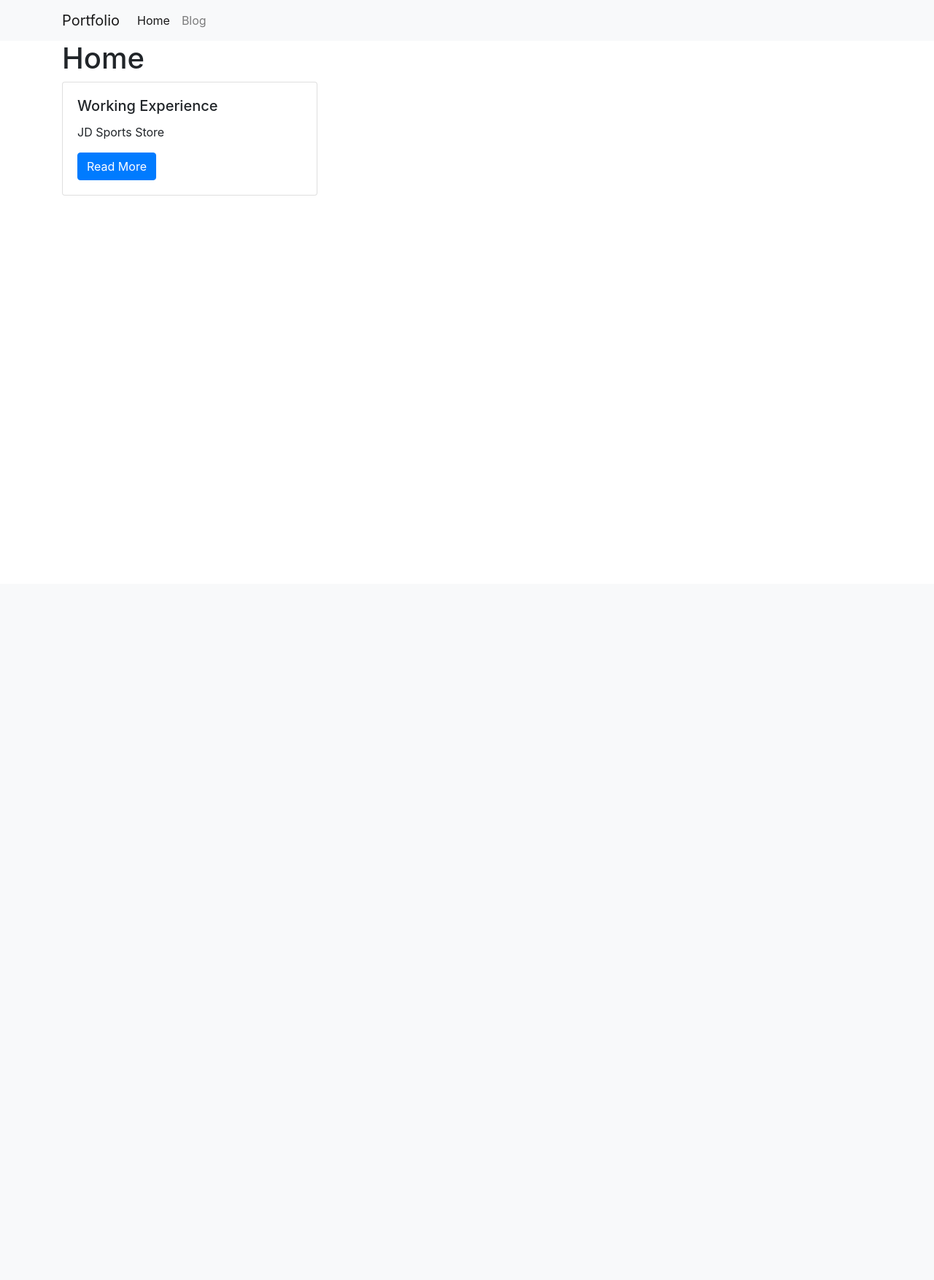
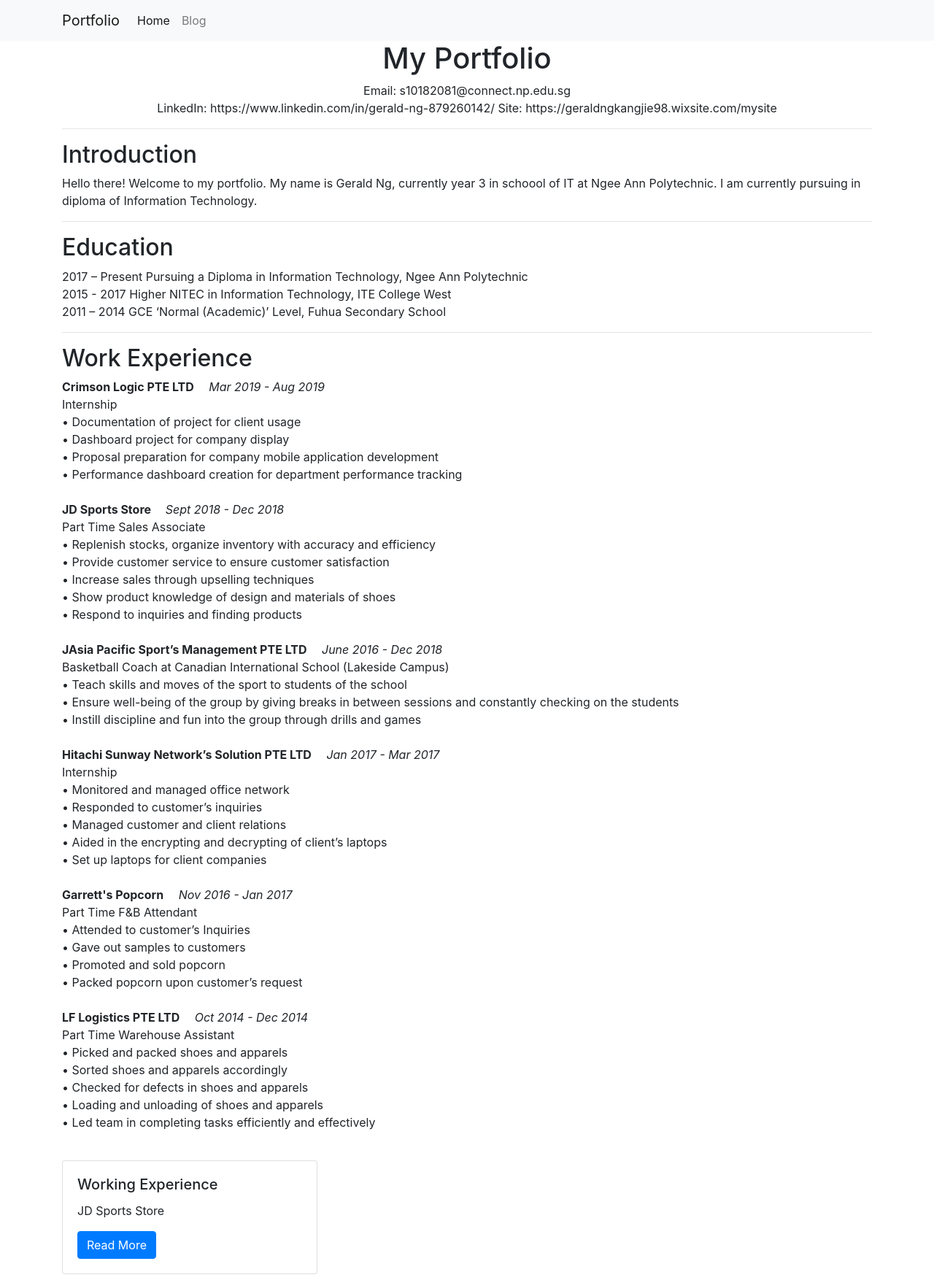
Before and after one commit to geraldngkj98/etimodpersonalportfolio, a Django app: page /projects/ in a window 1280 px wide. Shown: the whole page at 73% size. Before the commit the page ends 268 px from the top, so only its background shows below. Run offline with Django 3.2, Linux system fonts and the light colour scheme; data comes from the database, SQL or seed files in the repository; both versions use the stored data as it was after the commit; some libraries are stand-ins or nearby versions.

Commit message:
Update Portfolio and Add 2 additional test cases

```diff
--- a/projects/templates/project_index.html
+++ b/projects/templates/project_index.html
@@ -1,7 +1,76 @@
 {% extends "base.html" %}
 {% load static %}
 {% block page_content %}
-<h1>Home</h1>
+
+<center><h1>My Portfolio</h1></center>
+<center>Email: s10182081@connect.np.edu.sg</br>
+LinkedIn: https://www.linkedin.com/in/gerald-ng-879260142/
+Site: https://geraldngkangjie98.wixsite.com/mysite</center>
+
+<hr>
+<h2>Introduction</h2>
+<p>
+Hello there! Welcome to my portfolio. My name is Gerald Ng, currently year 3
+in schoool of IT at Ngee Ann Polytechnic. I am currently pursuing in diploma of
+Information Technology.
+</p>
+<hr>
+<h2>Education</h2>
+<p>
+2017 – Present Pursuing a Diploma in Information Technology, Ngee Ann Polytechnic</br>
+2015 - 2017 Higher NITEC in Information Technology, ITE College West</br>
+2011 – 2014 GCE ‘Normal (Academic)’ Level, Fuhua Secondary School
+</p>
+<hr>
+<h2>Work Experience</h2>
+<p>
+<b>Crimson Logic PTE LTD</b> &emsp;<i>Mar 2019 - Aug 2019</i></br>
+Internship</br>
+•	Documentation of project for client usage</br>
+•	Dashboard project for company display</br>
+•	Proposal preparation for company mobile application development</br>
+•	Performance dashboard creation for department performance tracking</br>
+</br>
+<b>JD Sports Store </b> &emsp;<i>Sept 2018 - Dec 2018</i></br>
+Part Time Sales Associate</br>
+•	Replenish stocks, organize inventory with accuracy and efficiency</br>
+•	Provide customer service to ensure customer satisfaction</br>
+•	Increase sales through upselling techniques</br>
+•	Show product knowledge of design and materials of shoes</br>
+•	Respond to inquiries and finding products</br>
+</br>
+<b>JAsia Pacific Sport’s Management PTE LTD</b> &emsp;<i>June 2016 - Dec 2018</i></br>
+Basketball Coach at Canadian International School (Lakeside Campus)</br>
+•	Teach skills and moves of the sport to students of the school</br>
+•	Ensure well-being of the group by giving breaks in between sessions and constantly checking on the students</br>
+•	Instill discipline and fun into the group through drills and games</br>
+
+</br>
+<b>Hitachi Sunway Network’s Solution PTE LTD</b> &emsp;<i>Jan 2017 - Mar 2017</i></br>
+Internship</br>
+•	Monitored and managed office network</br>
+•	Responded to customer’s inquiries</br>
+•	Managed customer and client relations</br>
+•	Aided in the encrypting and decrypting of client’s laptops</br>
+•	Set up laptops for client companies</br>
+</br>
+<b>Garrett's Popcorn</b> &emsp;<i>Nov 2016 - Jan 2017</i></br>
+Part Time F&B Attendant</br>
+•	Attended to customer’s Inquiries</br>
+•	Gave out samples to customers</br>
+•	Promoted and sold popcorn</br>
+•	Packed popcorn upon customer’s request</br>
+</br>
+<b>LF Logistics PTE LTD</b> &emsp;<i>Oct 2014 - Dec 2014</i></br>
+Part Time Warehouse Assistant</br>
+•	Picked and packed shoes and apparels</br>
+•	Sorted shoes and apparels accordingly</br>
+•	Checked for defects in shoes and apparels</br>
+•	Loading and unloading of shoes and apparels</br>
+•	Led team in completing tasks efficiently and effectively</br>
+</br>
+</p>
+
 <div class="row">
 {% for project in projects %}
     <div class="col-md-4">
```
Also changed, not shown: tests/test_adminLoginSuccess.py (renamed from tests/.test_adminLoginSuccess.py, +2 -0 lines), tests/test_changeWrongPassword.py (added, +42 -0 lines), tests/test_clickBlog.py (renamed from tests/.test_clickReadMore.py, +3 -2 lines), tests/test_clickCategory.py (renamed from tests/.test_clickCategory.py, +3 -3 lines), tests/test_clickIntoBlogpost.py (renamed from tests/.test_clickIntoBlogpost.py, +1 -0 lines), tests/test_clickReadMore.py (renamed from tests/.test_clickBlog.py, +3 -2 lines), tests/test_emptyComment.py (renamed from tests/.test_emptyComment.py, +4 -1 lines), tests/test_emptyLogin.py (renamed from tests/.test_wrongLoginInfo.py, +8 -7 lines), tests/test_submitEmptyCategory.py (renamed from tests/.test_viewSite.py, +13 -2 lines), tests/test_viewSite.py (added, +21 -0 lines), tests/test_vulgarComment.py (renamed from tests/.test_vulgarComment.py, +4 -1 lines), tests/test_wrongLoginInfo.py (renamed from tests/.test_emptyLogin.py, +8 -7 lines), db.sqlite3, 3 other files.
